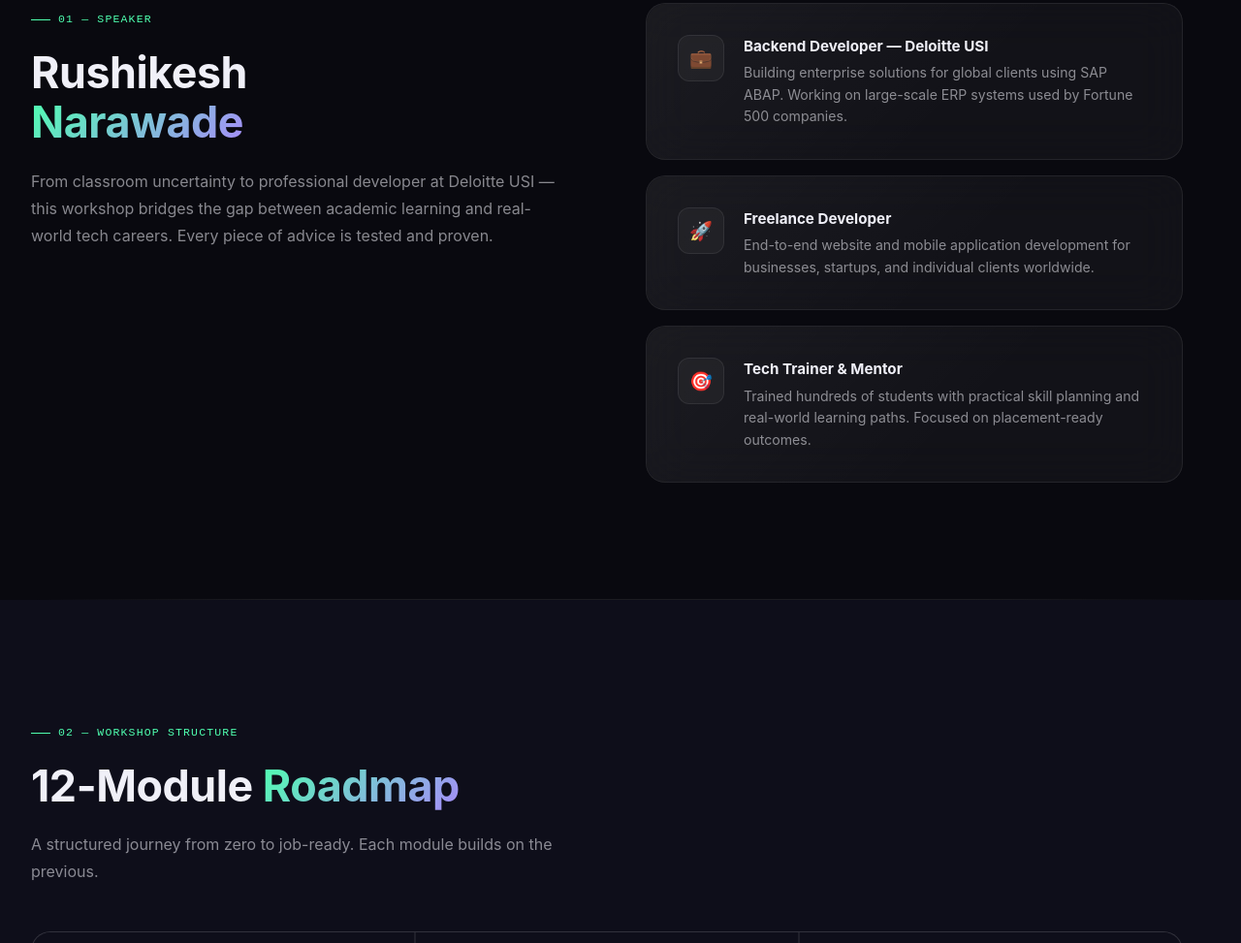
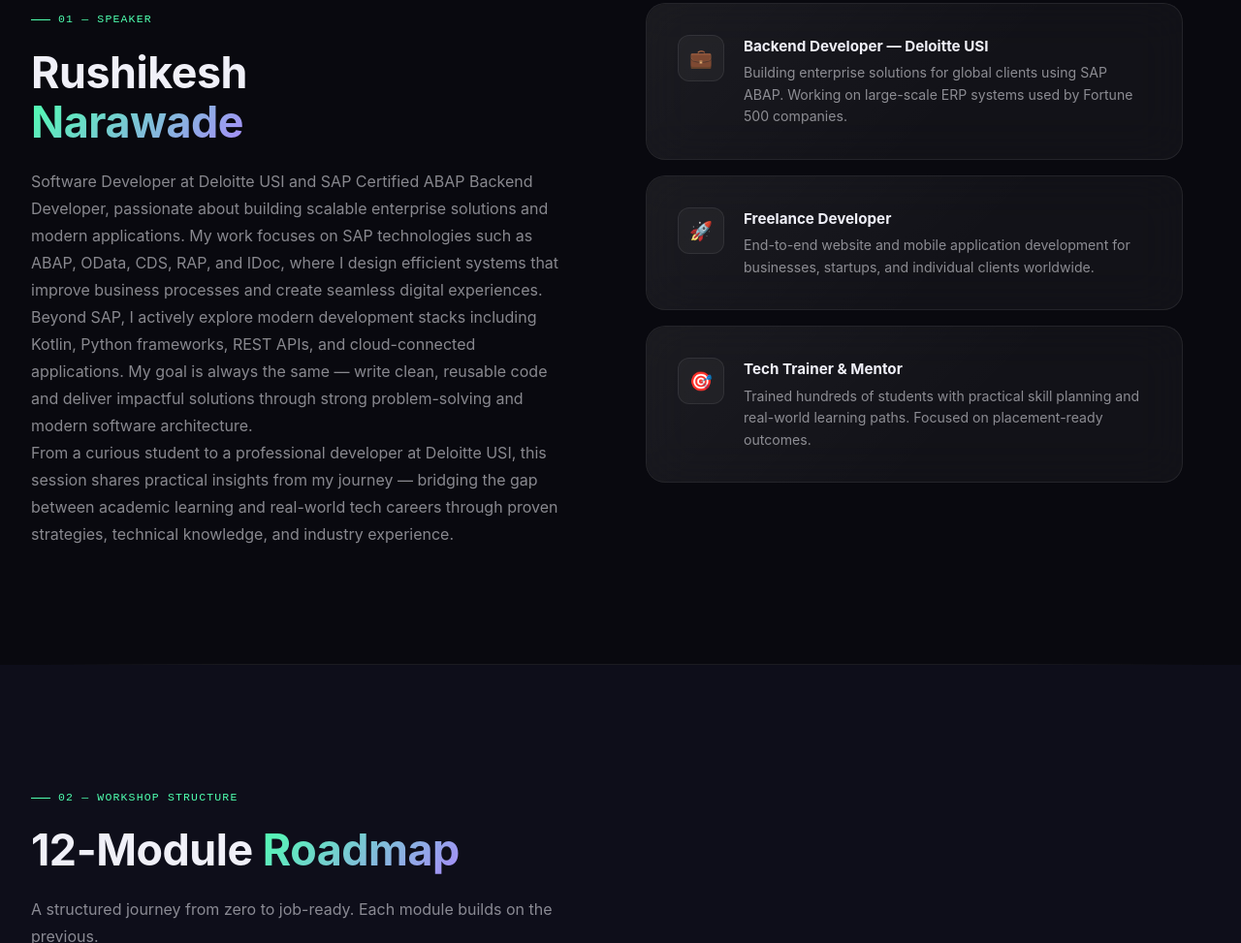
Before and after one commit to Rushikesh31apk/IT_LaunchPad, a plain HTML site: page index.html in a window 1280 px wide. Shown: the part 918-1891 px from the top of the page at 97% size. Drawn offline with Linux system fonts and the light colour scheme.

```diff
--- a/index.html
+++ b/index.html
@@ -1933,8 +1933,26 @@ section {
           Rushikesh<br><span class="accent">Narawade</span>
         </h2>
         <p class="section-body reveal reveal-delay-2">
-          From classroom uncertainty to professional developer at Deloitte USI — this workshop bridges the gap between academic learning and real-world tech careers. Every piece of advice is tested and proven.
-        </p>
+  Software Developer at Deloitte USI and SAP Certified ABAP Backend Developer,
+  passionate about building scalable enterprise solutions and modern applications.
+  My work focuses on SAP technologies such as ABAP, OData, CDS, RAP, and IDoc,
+  where I design efficient systems that improve business processes and create
+  seamless digital experiences.
+</p>
+
+<p class="section-body reveal reveal-delay-3">
+  Beyond SAP, I actively explore modern development stacks including Kotlin,
+  Python frameworks, REST APIs, and cloud-connected applications. My goal is
+  always the same — write clean, reusable code and deliver impactful solutions
+  through strong problem-solving and modern software architecture.
+</p>
+
+<p class="section-body reveal reveal-delay-4">
+  From a curious student to a professional developer at Deloitte USI, this session
+  shares practical insights from my journey — bridging the gap between academic
+  learning and real-world tech careers through proven strategies, technical
+  knowledge, and industry experience.
+</p>
       </div>
       <div class="about-cards">
         <div class="glass-card reveal reveal-delay-1">
```
